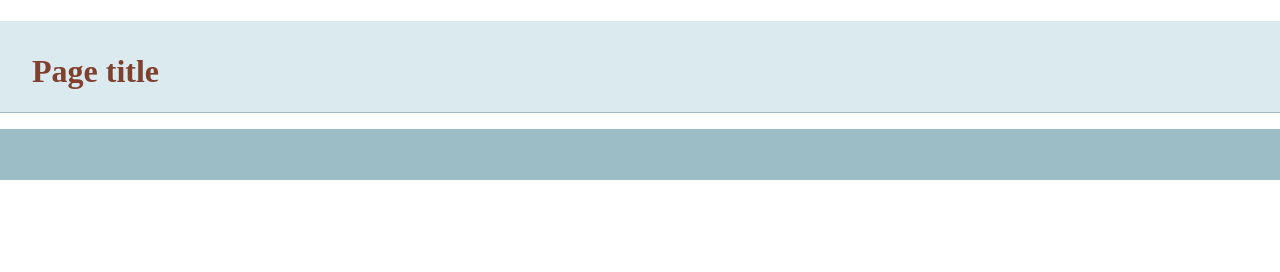
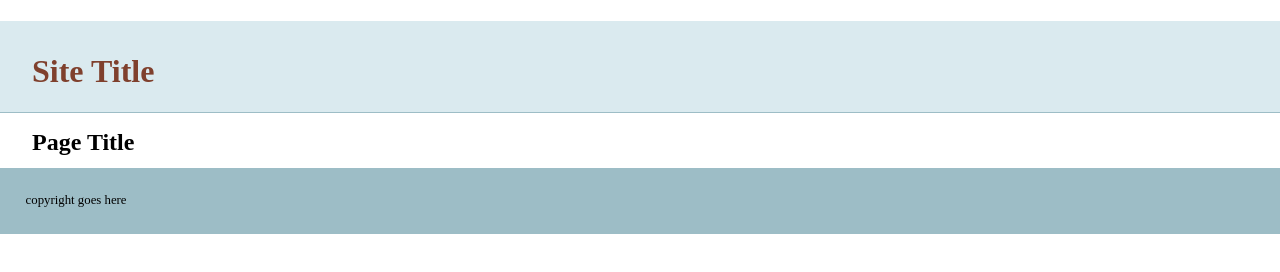
Before and after one commit to philipdwalter/git-basics, a plain HTML site: page index.html in a window 1280 px wide. Drawn offline with nearby package versions, Linux system fonts and the light colour scheme.

Commit message:
added more info to template

```diff
--- a/index.html
+++ b/index.html
@@ -14,13 +14,14 @@
     </head>
     <body>
     <header>
-	<h1>Page title</h1>
+	<h1>Site Title</h1>
     </header>
     <nav id="pageNav">
     </nav>
     <main>
+        <h2>Page Title</h2>
     </main>
-    <footer>
+    <footer>copyright goes here
     </footer>
         <script>
 //use the modernizr load to load up external scripts. This will load the scripts asynchronously, but the order listed matters. Although it will load all scripts in parallel, it will execute them in the order listed
```
